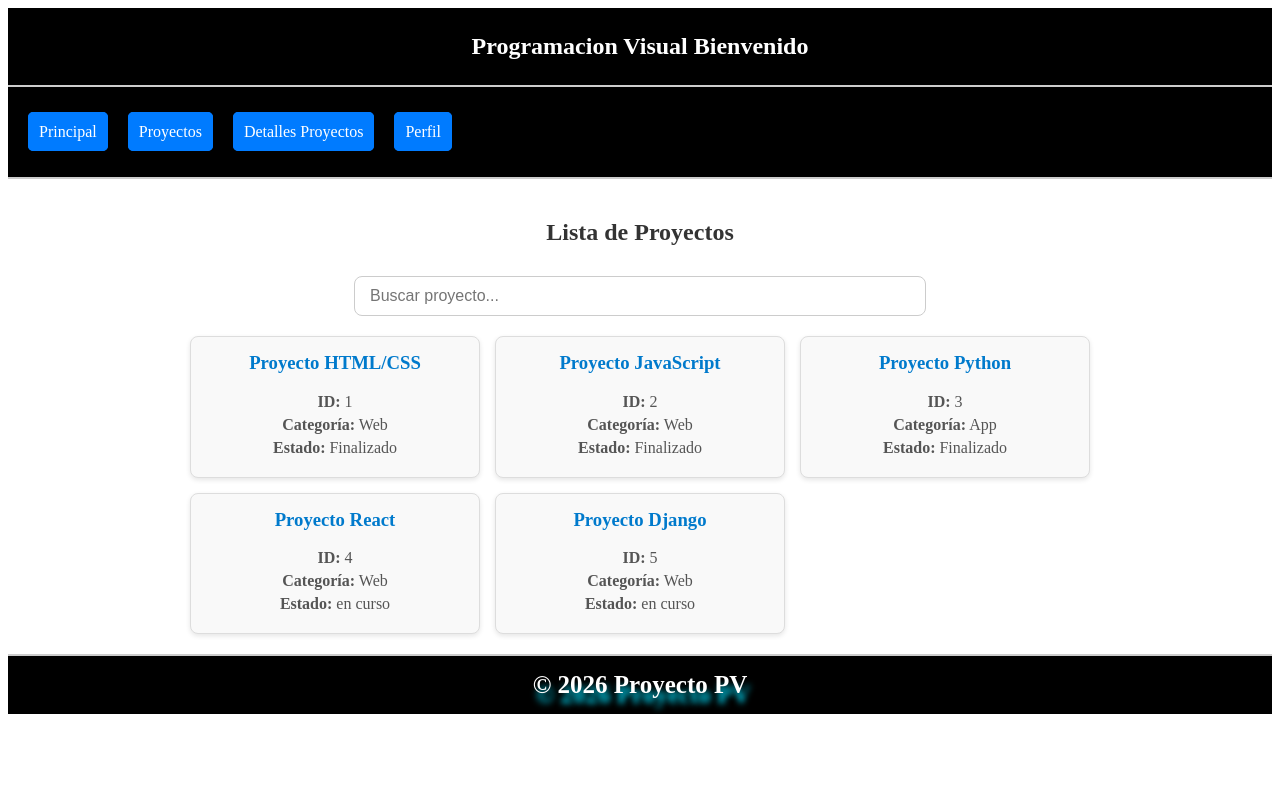
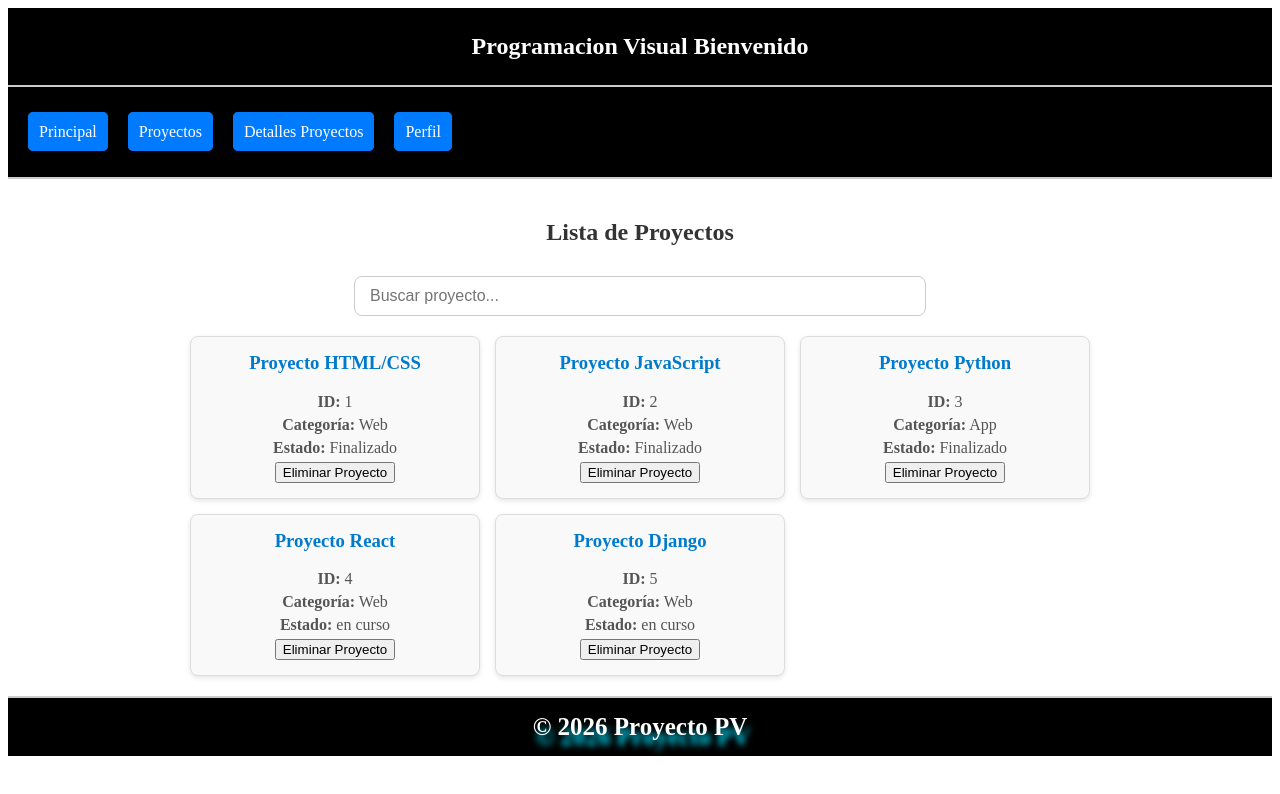
Before and after one commit to MarcosGuanuco/pv_tp3_grupo12, a React (Vite) app in the folder pv_tp3_grupo12_React/: page / in a window 1280 px wide. Shown: the top 794 px of the page. Built offline with nearby package versions, Linux system fonts and the light colour scheme.

Commit message:
agrege la funcion para eliminar proyectos, modificando archivos: ProyectosServices y ListaProyectos

```diff
--- a/pv_tp3_grupo12_React/src/components/ListaProyectos.jsx
+++ b/pv_tp3_grupo12_React/src/components/ListaProyectos.jsx
@@ -1,5 +1,5 @@
 import { useState } from "react";
-import { obtenerProyectos, buscarProyecto } from "../services/proyectoService";
+import { obtenerProyectos, buscarProyecto, eliminarProyecto} from "../services/proyectoService";
 import '../css/ListaProyecto.css'
 
 function ListaProyectos() {
@@ -25,12 +25,19 @@ function ListaProyectos() {
           <p><strong>ID:</strong> {p.id}</p>
           <p><strong>Categoría:</strong> {p.categoria}</p>
           <p><strong>Estado:</strong> {p.estado}</p>
+
+          <button onClick={() => {
+            eliminarProyecto(p.id);
+            setProyectos(obtenerProyectos());
+            }}>
+              Eliminar Proyecto
+              </button>
               </div>
             ))}
             </div>
             </div>
+
             </main>
-
             );
           }
 
--- a/pv_tp3_grupo12_React/src/services/proyectoService.js
+++ b/pv_tp3_grupo12_React/src/services/proyectoService.js
@@ -1,5 +1,5 @@
 // proyectoService.js
-const proyectos = [
+let proyectos = [
     {id:1, titulo:"Proyecto HTML/CSS", categoria:"Web", estado:"Finalizado"},
     {id:2, titulo:"Proyecto JavaScript", categoria:"Web", estado:"Finalizado"},
     {id:3, titulo:"Proyecto Python", categoria:"App", estado:"Finalizado"},
@@ -12,3 +12,7 @@ export const obtenerProyectos = () => [...proyectos];
 export const buscarProyecto = (texto) => {
   return proyectos.filter(p => p.titulo.toLowerCase().includes(texto.toLowerCase()));
 };
+
+export const eliminarProyecto = (id) => {
+  proyectos = proyectos.filter(p => p.id !== id);
+};
```
Lines whose indentation alone changed are shown as unchanged.
